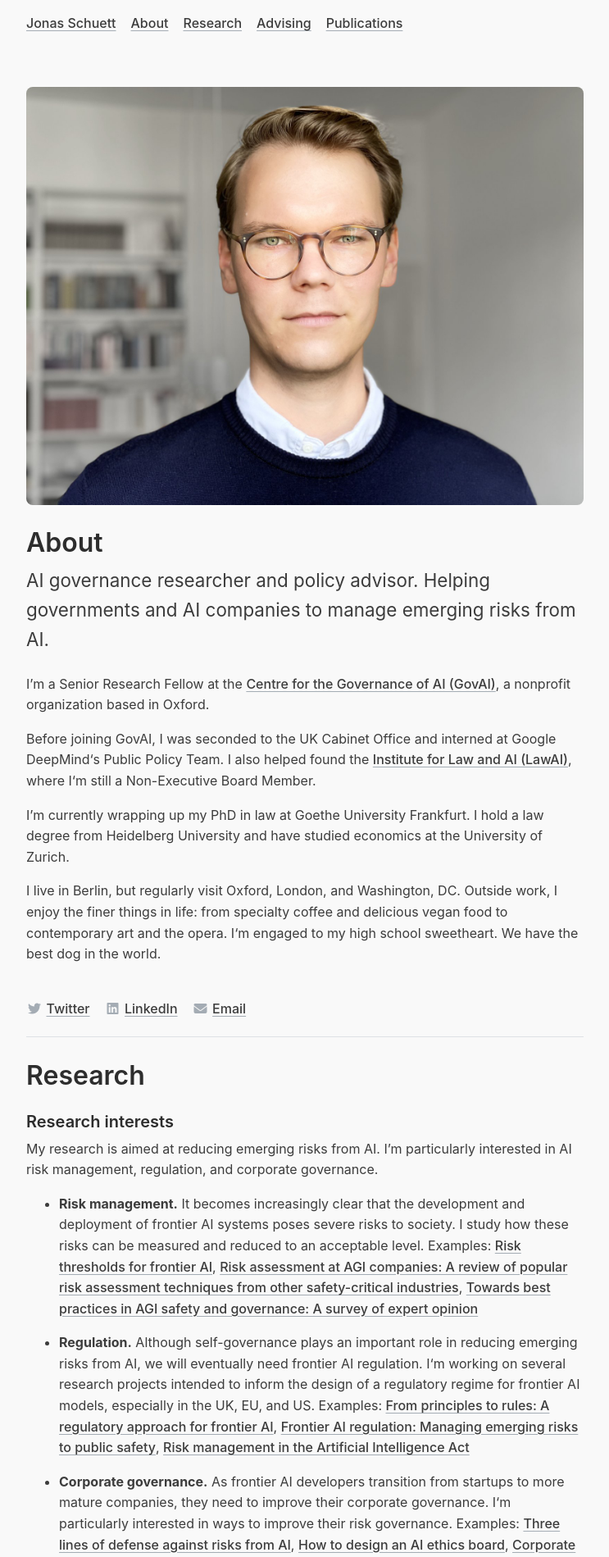
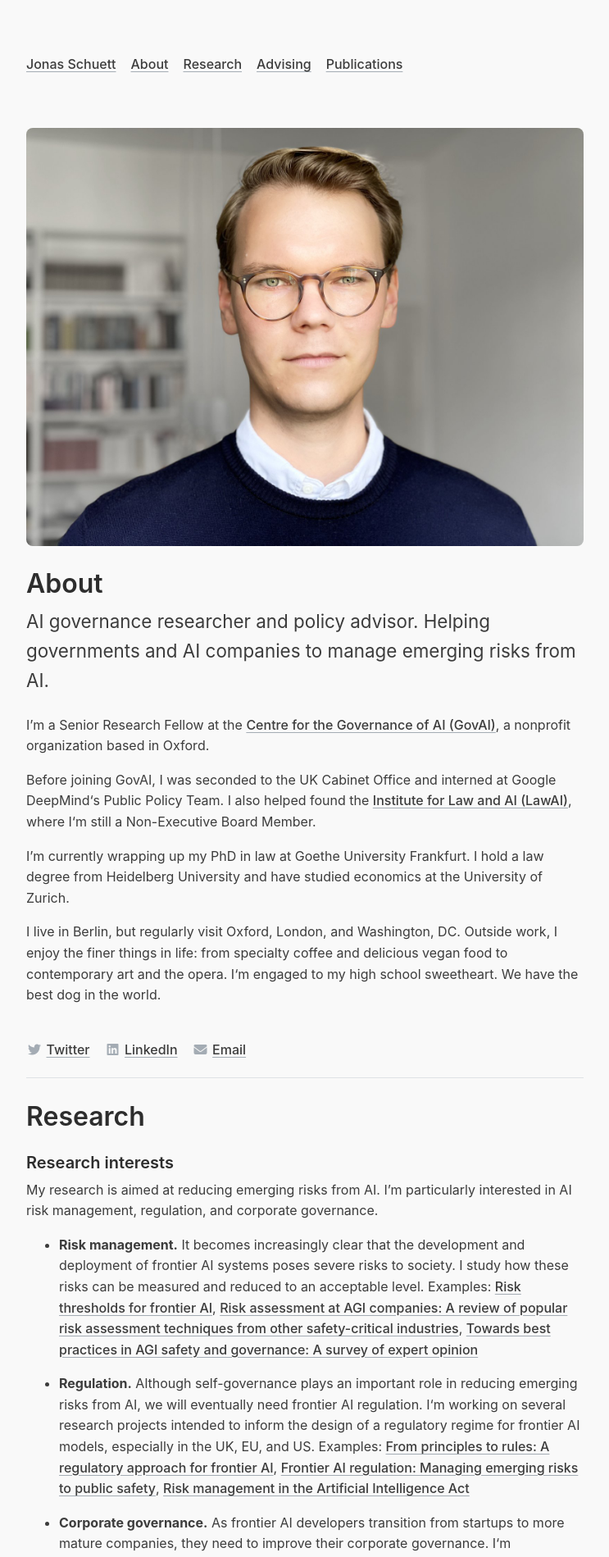
Before and after one commit to jonasschuett/jonasschuett.github.io, a Jekyll site: the page built from index.html, in a window 1280 px wide. Shown: the top 1899 px of the page at 82% size, without its empty margins (268-1011 px from the left). Built offline with Jekyll 4.4.1, drawn with Linux system fonts in a browser that asks for light colours; nearby versions of some CDN libraries; the list of posts is cut into pages by our own code.

Commit message:
Update _masthead.scss

```diff
--- a/_sass/_masthead.scss
+++ b/_sass/_masthead.scss
@@ -5,7 +5,7 @@
 .masthead {
   padding-top: var(--spacer);
   padding-bottom: var(--spacer);
-  margin-top: "20px";
+  margin-top: 50px;
   margin-bottom: var(--spacer-3);
 }
 
```
